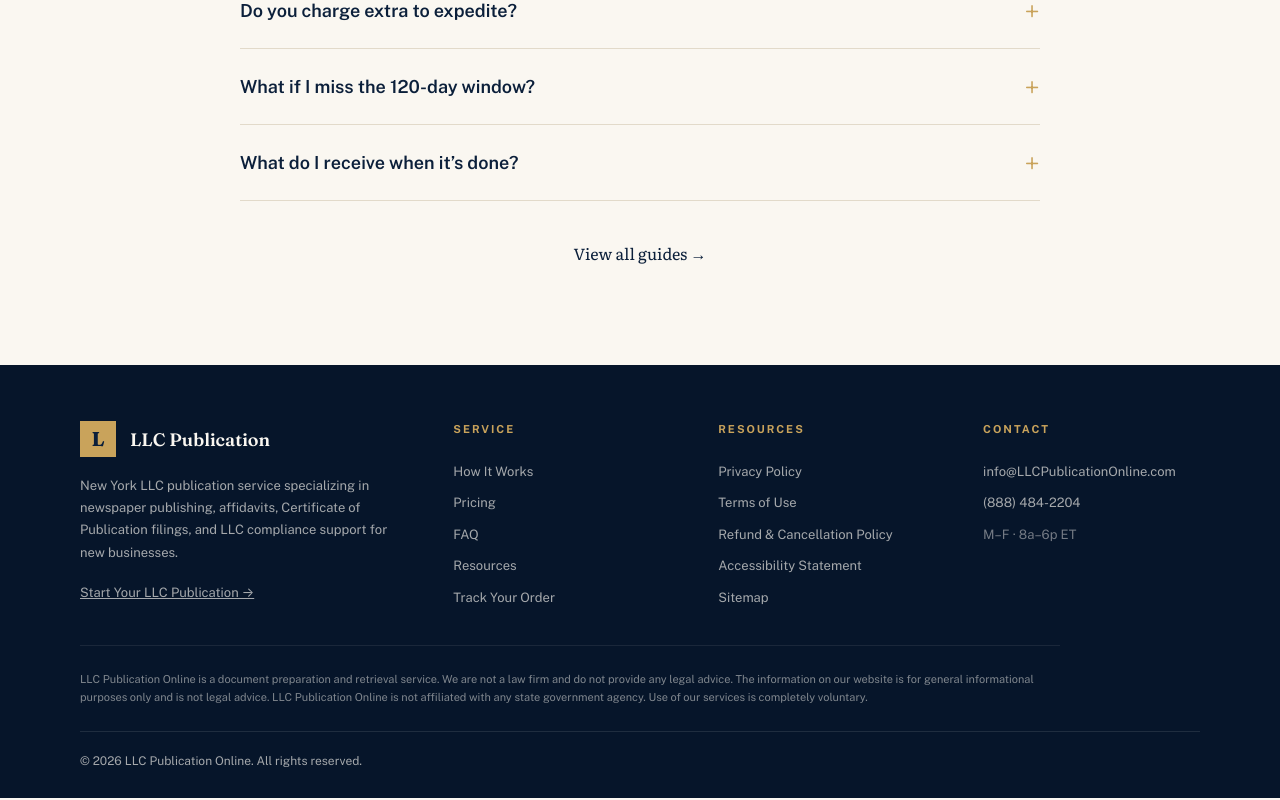
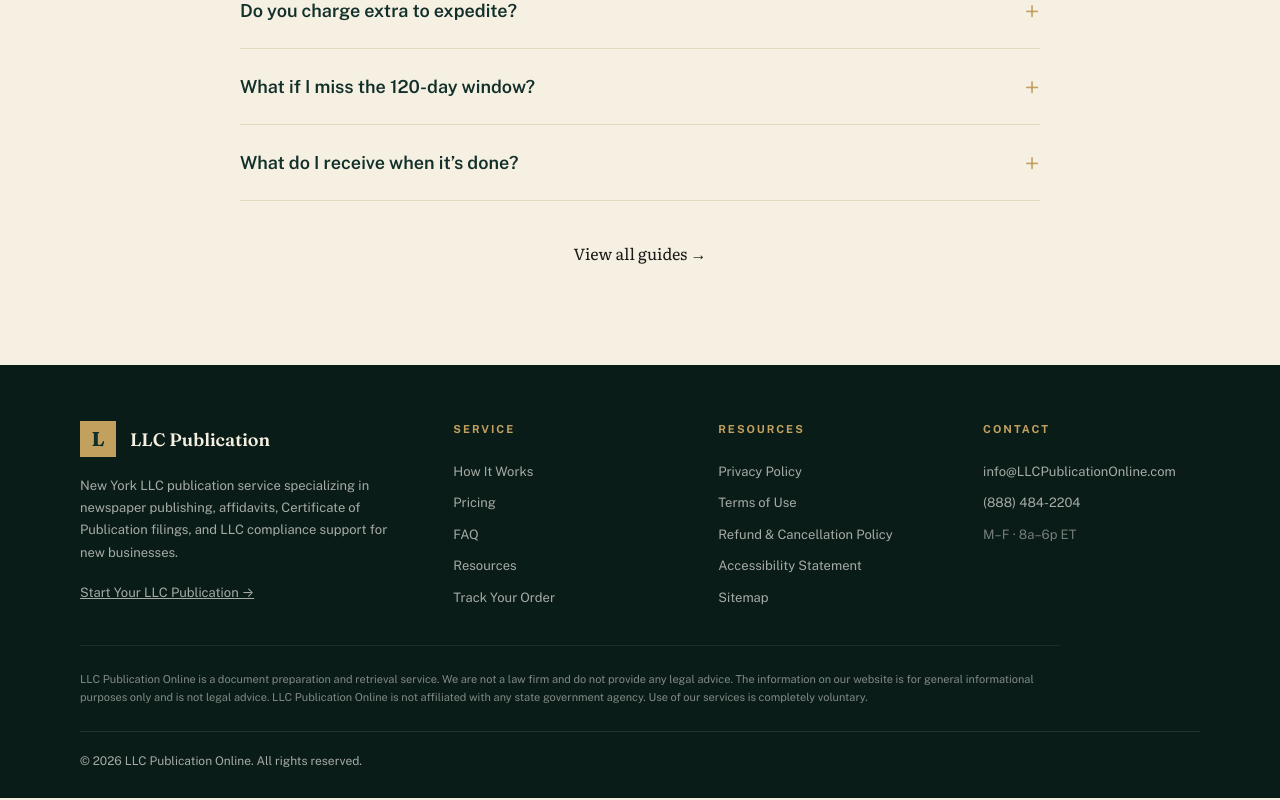
Before and after one commit to sequenceit-git/LLC_in, a React (Vite) app in the folder frontend/: page / in a window 1280 px wide. Shown: the part 6824-7624 px from the top of the page. Built offline with nearby package versions, Linux system fonts and the light colour scheme; no server answers.

Commit message:
style: apply new color palette (deep library green, brass, parchment, warm ivory, ink, aged paper)

```diff
--- a/frontend/src/styles.css
+++ b/frontend/src/styles.css
@@ -1,4 +1,4 @@
-:root{--navy:#0B1F3A;--navy-dark:#06152A;--navy-light:#1A3258;--gold:#C9A35B;--gold-light:#E5C788;--paper:#FAF7F1;--paper-warm:#F4ECD8;--ink:#0B1F3A;--ink-60:#5A6B82;--rule:#E2DACA;--serif:"Literata",Georgia,"Times New Roman",serif;--display:"Fraunces",Georgia,serif;--sans:"Public Sans",-apple-system,BlinkMacSystemFont,"Segoe UI",Roboto,sans-serif;--container:1200px}
+:root{--navy:#12302A;--navy-dark:#0A1C18;--navy-light:#1C473E;--gold:#C2A15F;--gold-light:#D4B97C;--paper:#F6F0E2;--paper-warm:#FDFAF2;--ink:#1C1A17;--ink-60:#66615A;--ink-80:rgba(28,26,23,0.8);--rule:#E3D9C3;--serif:"Literata",Georgia,"Times New Roman",serif;--display:"Fraunces",Georgia,serif;--sans:"Public Sans",-apple-system,BlinkMacSystemFont,"Segoe UI",Roboto,sans-serif;--container:1200px}
 *,*::before,*::after{box-sizing:border-box}
 html{-webkit-text-size-adjust:100%;scroll-behavior:smooth}
 body{margin:0;font-family:var(--serif);color:var(--ink);background:var(--paper);line-height:1.5;-webkit-font-smoothing:antialiased;-moz-osx-font-smoothing:grayscale}
```
Also changed, not shown: frontend/index.html (line endings or trailing spaces).
